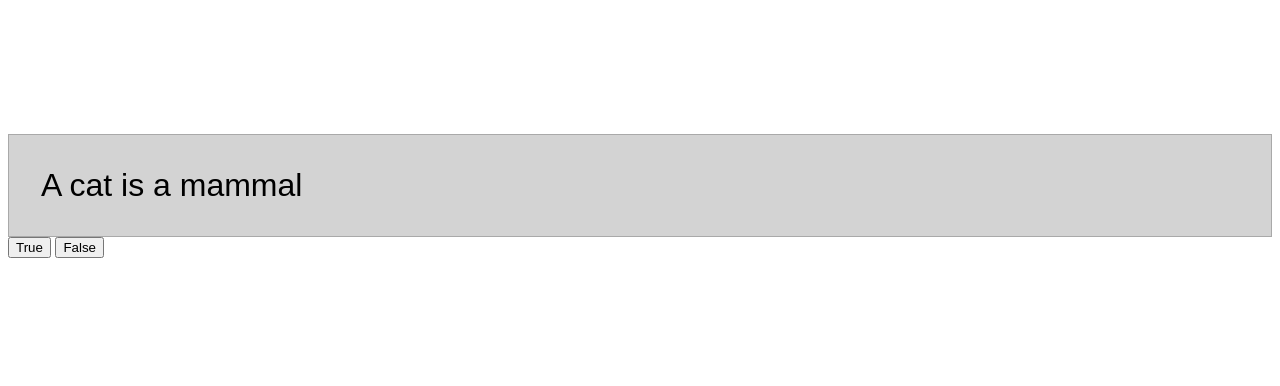
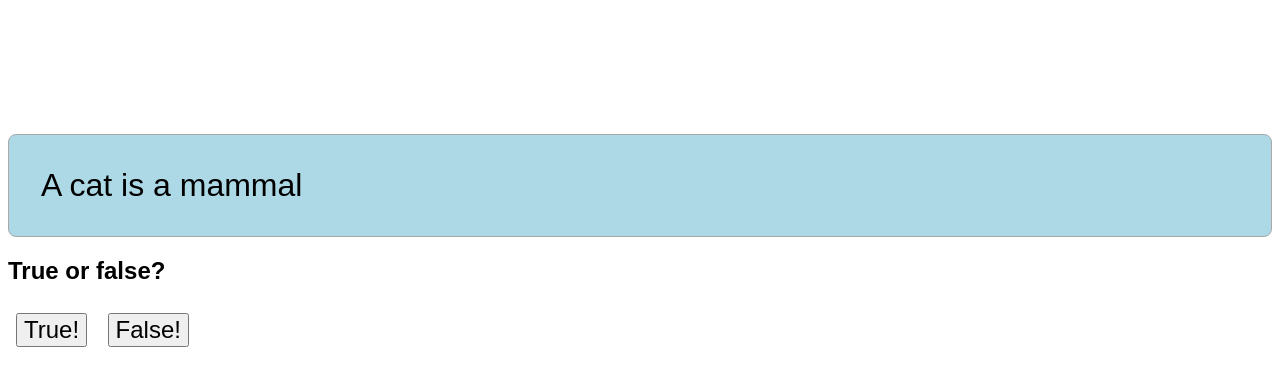
Before and after one commit to mariaalouisaa/true-or-false, a plain HTML site: page index.html in a window 1280 px wide. Drawn offline with Linux system fonts and the light colour scheme.

Commit message:
I think we're done for now

```diff
--- a/index.html
+++ b/index.html
@@ -15,8 +15,10 @@
         Fact
     </div>
 
-    <button class="true" id="true" value="true">True</button>
-    <button class="false" id="false" value="false">False</button>
+    <h2>True or false?</h2>
+
+    <button class="true" id="true" value="true">True!</button>
+    <button class="false" id="false" value="false">False!</button>
 
     <script src="index.js"></script>
 
--- a/style.css
+++ b/style.css
@@ -8,10 +8,14 @@ h1 {
 }
 
 .fact {
-    background-color: lightgray;
+    background-color: lightblue;
     border: 1px solid darkgray;
+    border-radius: 0.5rem;
     font-size: 2rem;
     padding: 2rem;
-    /* height: 10rem;
-    width: 10rem; */
 }
+
+button {
+    font-size: 1.5rem;
+    margin: 0.5rem;
+}
```
